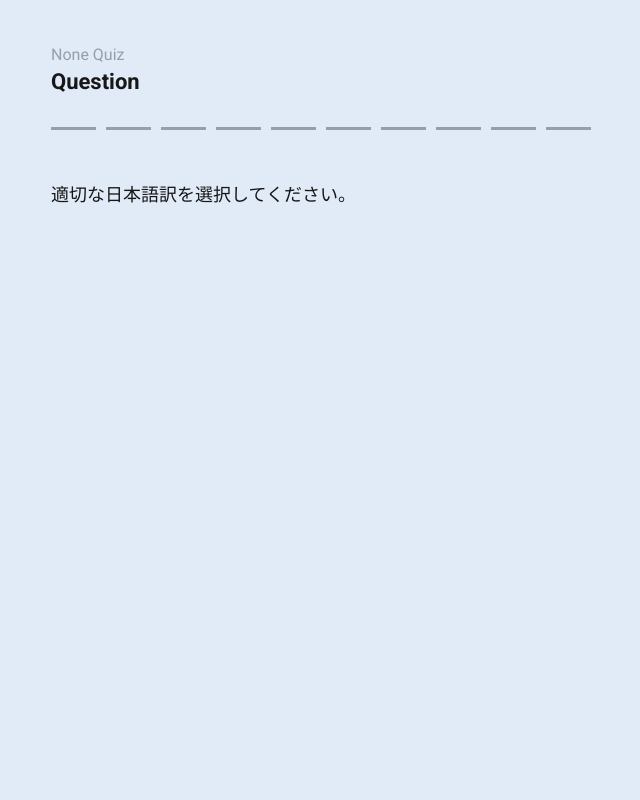
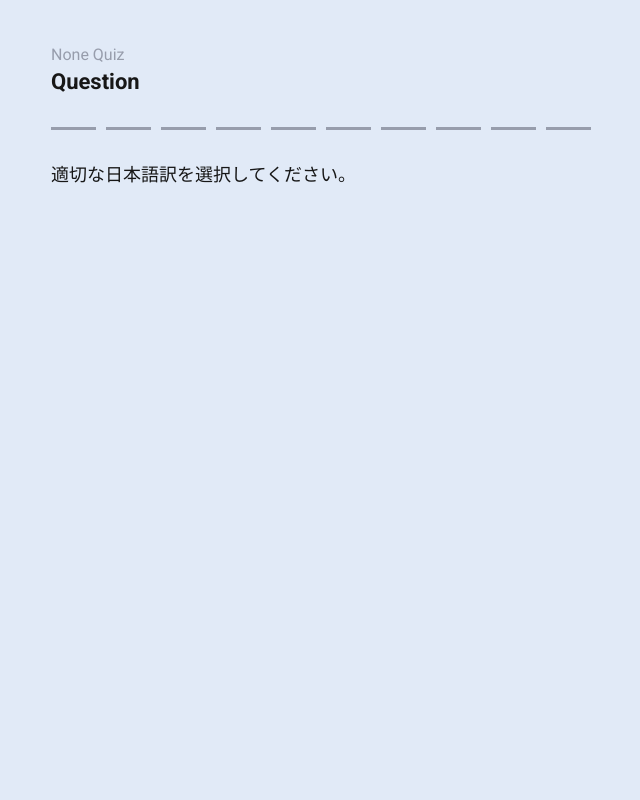
Before and after one commit to y200090/project_research, a Flask app: page /mypage/learnings/quiz in a window 1280 px wide. Shown: the whole page, without its empty margins (319-959 px from the left). Run offline with Flask 2, Linux system fonts and the light colour scheme; a user stored in the database is signed in; some libraries are stand-ins or nearby versions.

Commit message:
2022/09/27 20:41

```diff
--- a/static/css/quiz.css
+++ b/static/css/quiz.css
@@ -106,12 +106,10 @@ body {
 }
 /* ========================================================= */
 .quiz {
-    /* VIEWPORT: 376px~414px, VALUES: 30px~50px */
-    height: calc(100% - clamp(1.875rem, -10.493rem + 52.63vw, 3.125rem));
+    height: calc(100% - 30px);
     width: 100%;
     max-width: 600px;
-    /* VIEWPORT: 376px~414px, VALUES: 30px~50px */
-    margin-top: clamp(1.875rem, -10.493rem + 52.63vw, 3.125rem);
+    margin-top: 30px;
     display: flex;
     align-items: center;
     justify-content: center;
```
